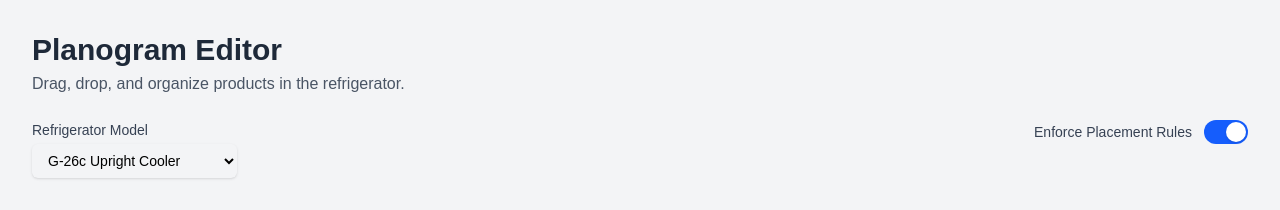
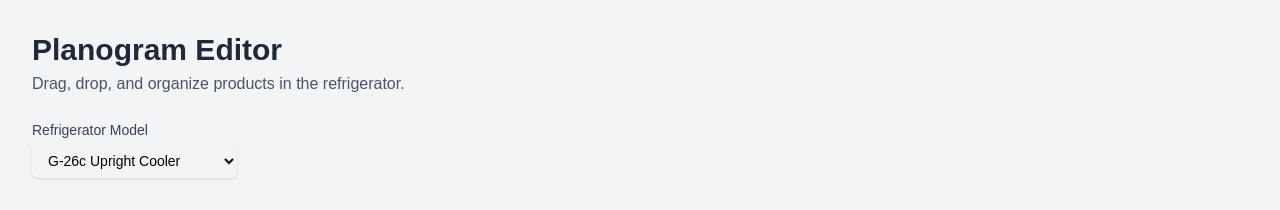
Before and after one commit to ashok-2003/planogram-Editor, a Next.js app: page /planogram in a window 1280 px wide. Shown: the top 210 px of the page. Built offline with nearby package versions, Linux system fonts and the light colour scheme.

Commit message:
commented the reule enfocment logic for now
Signed-off-by: Ashok Kumar <ashokgupta2678@gmail.com>

```diff
--- a/app/planogram/components/planogramEditor.tsx
+++ b/app/planogram/components/planogramEditor.tsx
@@ -248,7 +248,7 @@ export function PlanogramEditor({ initialSkus, initialLayout, initialLayouts }:
 
   const [showModePrompt, setShowModePrompt] = useState(false);
   const [invalidModeAttempts, setInvalidModeAttempts] = useState(0);
-  const [isRulesEnabled, setIsRulesEnabled] = useState(true);
+  const [isRulesEnabled, setIsRulesEnabled] = useState(false);
   const [conflictIds, setConflictIds] = useState<string[]>([]);
 
   const [selectedLayoutId, setSelectedLayoutId] = useState<string>('g-26c');
@@ -455,7 +455,7 @@ export function PlanogramEditor({ initialSkus, initialLayout, initialLayouts }:
     <div className=''>
       <div className="flex justify-between items-start text-black mb-4">
         <LayoutSelector layouts={initialLayouts} selectedLayout={selectedLayoutId} onLayoutChange={handleLayoutChange} />
-        <RuleToggle isEnabled={isRulesEnabled} onToggle={setIsRulesEnabled} />
+        {/* <RuleToggle isEnabled={isRulesEnabled} onToggle={setIsRulesEnabled} /> */}
       </div>
         <div className="flex justify-between items-center mb-4">
         <ModeToggle mode={interactionMode} setMode={handleModeChange} />
```
